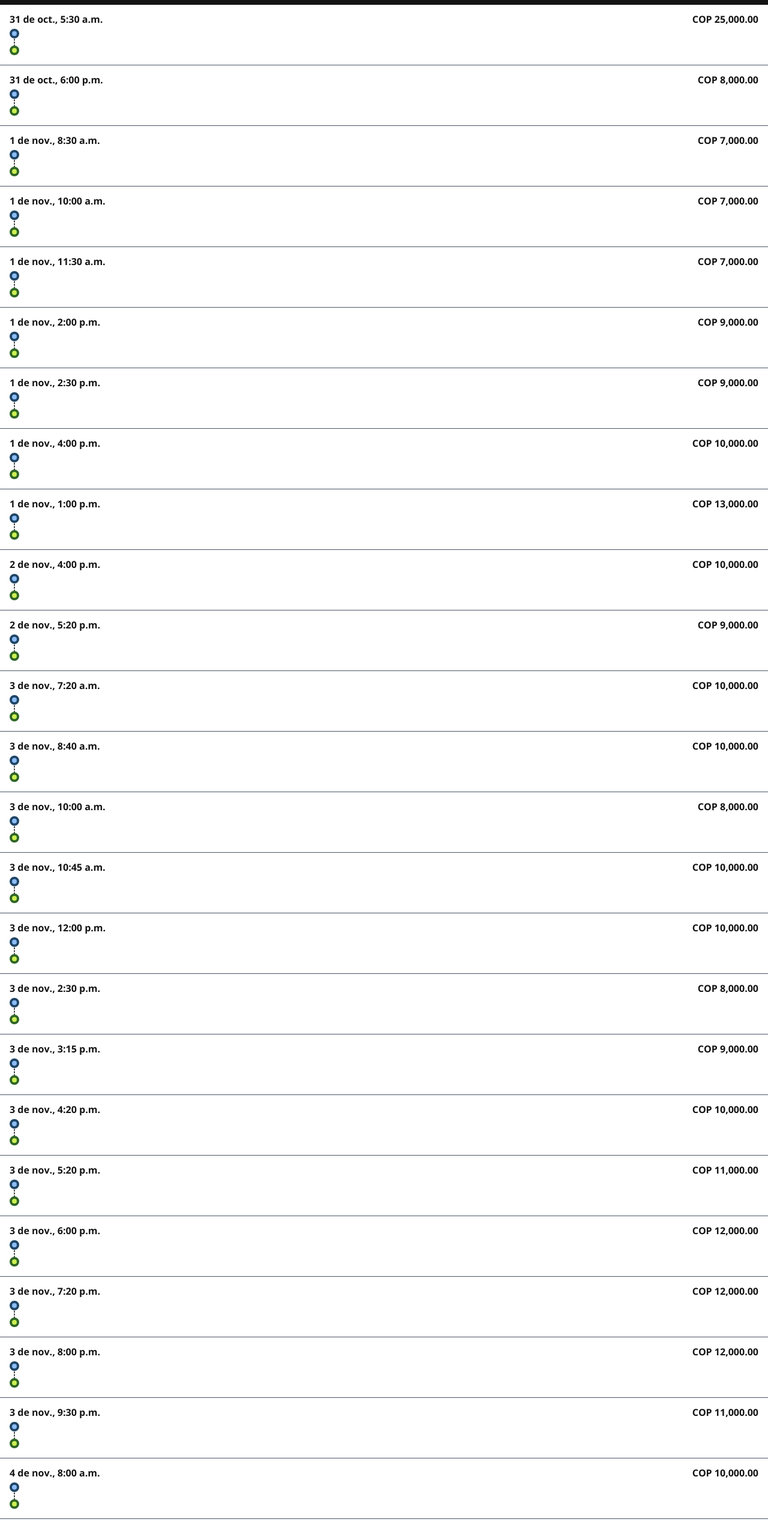
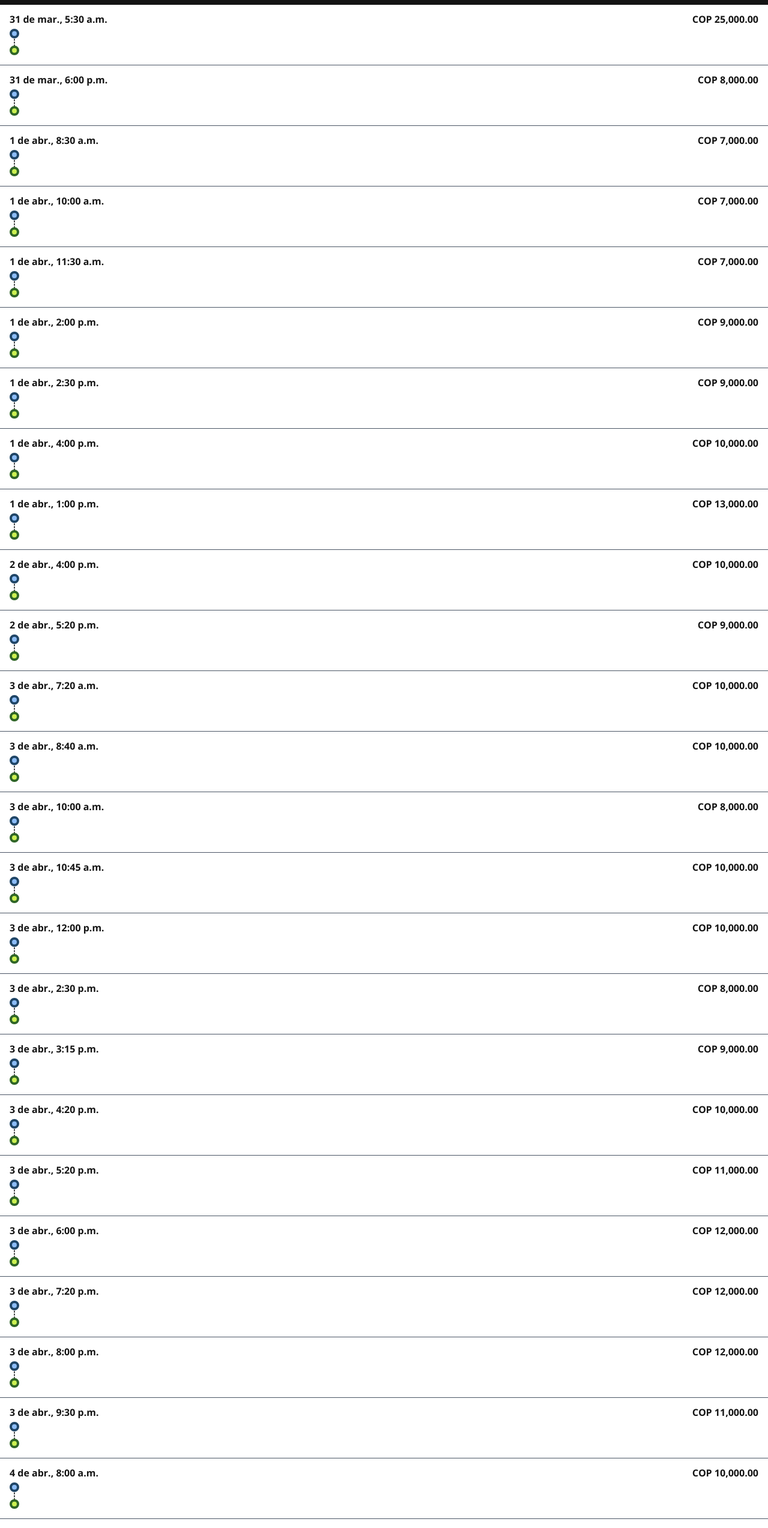
Before and after one commit to KmlPalace2k1/test-mockup, a Next.js app: page / in a window 1280 px wide. Shown: the part 40-2588 px from the top of the page at 60% size. Built offline with nearby package versions, Linux system fonts and the light colour scheme.

Commit message:
fix: dates

```diff
--- a/src/data/mockup.ts
+++ b/src/data/mockup.ts
@@ -3,231 +3,231 @@ export const mockData = [
     id: 1,
     from: "Carrera 7b # 33b-42",
     to: "TERMINAL DE TRANSPORTES BARRANQUILLA MURILLO",
-    date: "31 de oct., 5:30 a.m.",
+    date: "31 de mar., 5:30 a.m.",
     price: 25000,
   },
   {
     id: 2,
     from: "Centro Comercial Guacarí",
     to: "Hotel Stanza Sincelejo",
-    date: "31 de oct., 6:00 p.m.",
+    date: "31 de mar., 6:00 p.m.",
     price: 8000,
   },
   {
     id: 3,
     from: "Hotel Stanza Sincelejo",
     to: "Clínica Salud Social S.A.S.",
-    date: "1 de nov., 8:30 a.m.",
+    date: "1 de abr., 8:30 a.m.",
     price: 7000,
   },
   {
     id: 4,
     from: "Clínica Salud Social S.A.S.",
     to: "Clínica Las Peñitas",
-    date: "1 de nov., 10:00 a.m.",
+    date: "1 de abr., 10:00 a.m.",
     price: 7000,
   },
   {
     id: 5,
     from: "Clínica Las Peñitas",
     to: "Hotel Stanza Sincelejo",
-    date: "1 de nov., 11:30 a.m.",
+    date: "1 de abr., 11:30 a.m.",
     price: 7000,
   },
   {
     id: 6,
     from: "Hotel Stanza Sincelejo",
     to: "Clínica Salud Social S.A.S.",
-    date: "1 de nov., 2:00 p.m.",
+    date: "1 de abr., 2:00 p.m.",
     price: 9000,
   },
   {
     id: 7,
     from: "Clínica Salud Social S.A.S.",
     to: "Clínica La Concepción",
-    date: "1 de nov., 2:30 p.m.",
+    date: "1 de abr., 2:30 p.m.",
     price: 9000,
   },
   {
     id: 8,
     from: "Clínica La Concepción",
     to: "Hotel Stanza Sincelejo",
-    date: "1 de nov., 4:00 p.m.",
+    date: "1 de abr., 4:00 p.m.",
     price: 10000,
   },
   {
     id: 9,
     from: "Hotel Stanza Sincelejo",
     to: "Cl. 38 #26-14",
-    date: "1 de nov., 1:00 p.m.",
+    date: "1 de abr., 1:00 p.m.",
     price: 13000,
   },
   {
     id: 10,
     from: "Terminal de transportes",
     to: "Alamedas Centro Comercial",
-    date: "2 de nov., 4:00 p.m.",
+    date: "2 de abr., 4:00 p.m.",
     price: 10000,
   },
   {
     id: 11,
     from: "Alamedas Centro Comercial",
     to: "Hotel Ribera Sinu",
-    date: "2 de nov., 5:20 p.m.",
+    date: "2 de abr., 5:20 p.m.",
     price: 9000,
   },
   {
     id: 12,
     from: "Hotel Ribera Sinu",
     to: "Clinica IMAT Oncomedica Auna S.A.S.",
-    date: "3 de nov., 7:20 a.m.",
+    date: "3 de abr., 7:20 a.m.",
     price: 10000,
   },
   {
     id: 13,
     from: "Clinica IMAT Oncomedica Auna S.A.S.",
     to: "Clínica Zayma",
-    date: "3 de nov., 8:40 a.m.",
+    date: "3 de abr., 8:40 a.m.",
     price: 10000,
   },
   {
     id: 14,
     from: "Clínica Zayma",
     to: "Clínica Montería consulta externa",
-    date: "3 de nov., 10:00 a.m.",
+    date: "3 de abr., 10:00 a.m.",
     price: 8000,
   },
   {
     id: 15,
     from: "Clínica Montería consulta externa",
     to: "Clínica Cardiovascular del Caribe SAS",
-    date: "3 de nov., 10:45 a.m.",
+    date: "3 de abr., 10:45 a.m.",
     price: 10000,
   },
   {
     id: 16,
     from: "Clínica Cardiovascular del Caribe SAS",
     to: "Hotel Ribera Sinu",
-    date: "3 de nov., 12:00 p.m.",
+    date: "3 de abr., 12:00 p.m.",
     price: 10000,
   },
   {
     id: 17,
     from: "Hotel Ribera Sinu",
     to: "Clínica Central",
-    date: "3 de nov., 2:30 p.m.",
+    date: "3 de abr., 2:30 p.m.",
     price: 8000,
   },
   {
     id: 18,
     from: "Clínica Central",
     to: "Clinica IMAT Oncomedica Auna S.A.S.",
-    date: "3 de nov., 3:15 p.m.",
+    date: "3 de abr., 3:15 p.m.",
     price: 9000,
   },
   {
     id: 19,
     from: "Clinica IMAT Oncomedica Auna S.A.S.",
     to: "Clínica Central",
-    date: "3 de nov., 4:20 p.m.",
+    date: "3 de abr., 4:20 p.m.",
     price: 10000,
   },
   {
     id: 20,
     from: "Clínica Central",
     to: "Clinica IMAT Oncomedica Auna S.A.S.",
-    date: "3 de nov., 5:20 p.m.",
+    date: "3 de abr., 5:20 p.m.",
     price: 11000,
   },
   {
     id: 21,
     from: "Clinica IMAT Oncomedica Auna S.A.S.",
     to: "Centro Medico Santa Clara",
-    date: "3 de nov., 6:00 p.m.",
+    date: "3 de abr., 6:00 p.m.",
     price: 12000,
   },
   {
     id: 22,
     from: "Centro Medico Santa Clara",
     to: "Hotel Ribera Sinu",
-    date: "3 de nov., 7:20 p.m.",
+    date: "3 de abr., 7:20 p.m.",
     price: 12000,
   },
   {
     id: 23,
     from: "Hotel Ribera Sinu",
     to: "Carrera 74 # 56-36",
-    date: "3 de nov., 8:00 p.m.",
+    date: "3 de abr., 8:00 p.m.",
     price: 12000,
   },
   {
     id: 24,
     from: "Carrera 74 # 56-36",
     to: "Hotel Ribera Sinu",
-    date: "3 de nov., 9:30 p.m.",
+    date: "3 de abr., 9:30 p.m.",
     price: 11000,
   },
   {
     id: 25,
     from: "Hotel Ribera Sinu",
     to: "Clínica de Traumas y Fracturas",
-    date: "4 de nov., 8:00 a.m.",
+    date: "4 de abr., 8:00 a.m.",
     price: 10000,
   },
   {
     id: 26,
     from: "Clínica de Traumas y Fracturas",
     to: "Surticlínicas",
-    date: "4 de nov., 9:30 a.m.",
+    date: "4 de abr., 9:30 a.m.",
     price: 10000,
   },
   {
     id: 27,
     from: "Surticlínicas",
     to: "Clínica Central",
-    date: "4 de nov., 9:50 a.m.",
+    date: "4 de abr., 9:50 a.m.",
     price: 13000,
   },
   {
     id: 28,
     from: "Clínica Central",
     to: "Clinica IMAT Oncomedica Auna S.A.S.",
-    date: "4 de nov., 11:00 a.m.",
+    date: "4 de abr., 11:00 a.m.",
     price: 12000,
   },
   {
     id: 29,
     from: "Clinica IMAT Oncomedica Auna S.A.S.",
     to: "Clinica la Esperanza de Montería",
-    date: "4 de nov., 11:40 a.m.",
+    date: "4 de abr., 11:40 a.m.",
     price: 9000,
   },
   {
     id: 30,
     from: "Clinica la Esperanza de Montería",
     to: "Clínica Cardiovascular del Caribe SAS",
-    date: "4 de nov., 12:30 p.m.",
+    date: "4 de abr., 12:30 p.m.",
     price: 12000,
   },
   {
     id: 31,
     from: "Clínica Cardiovascular del Caribe SAS",
     to: "Hotel Ribera Sinu",
-    date: "4 de nov., 1:00 p.m.",
+    date: "4 de abr., 1:00 p.m.",
     price: 10000,
   },
   {
     id: 32,
     from: "Hotel Ribera Sinu",
     to: "Terminal de transportes",
-    date: "4 de nov., 2:00 p.m.",
+    date: "4 de abr., 2:00 p.m.",
     price: 18000,
   },
   {
     id: 33,
     from: "TERMINAL DE TRANSPORTES BARRANQUILLA MURILLO",
     to: "Carrera 7b # 33b-42",
-    date: "4 de nov., 10:40 p.m.",
+    date: "4 de abr., 10:40 p.m.",
     price: 28000,
   },
 ];
```
